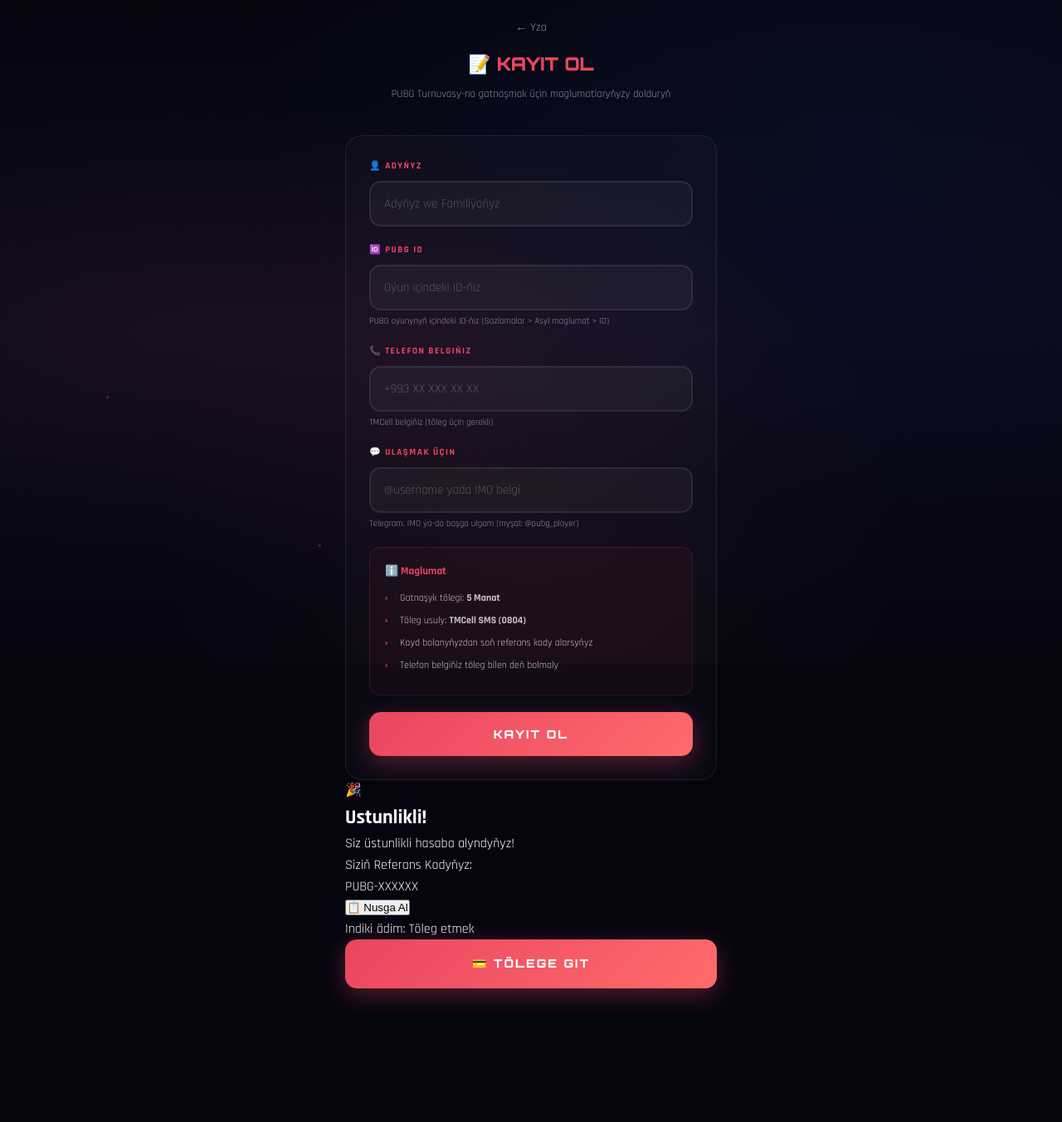
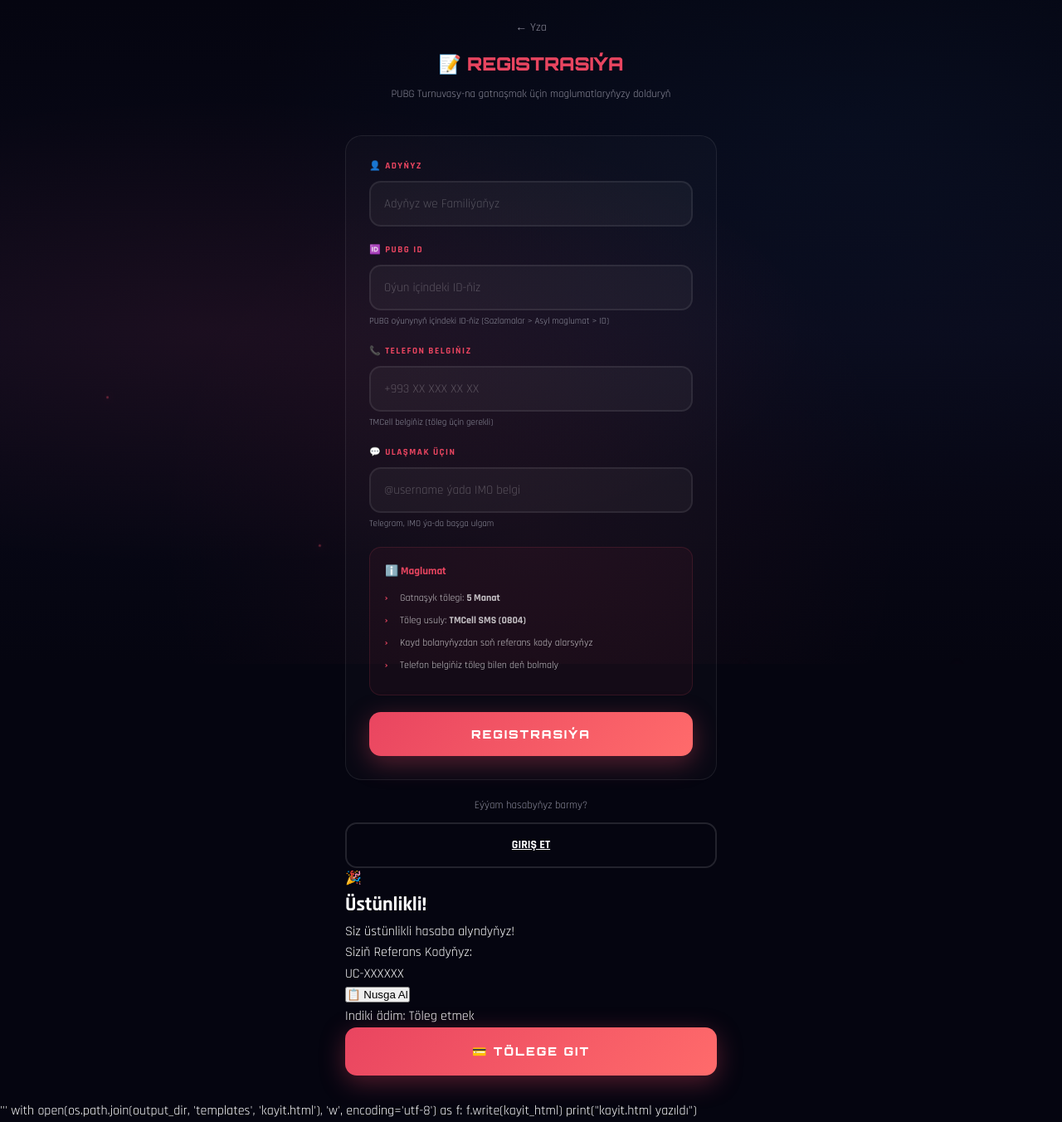
Before and after one commit to kemabr/Turnir-tazesi, a Python web app: template templates/kayit.html in a window 1280 px wide. Shown: the whole page at 83% size. Before the commit the page ends 1213 px from the top, so only its background shows below. Run offline with Jinja, Linux system fonts and the light colour scheme; the template is opened without the code that fills it, so the values that code supplies are empty.

Commit message:
Update kayit.html

```diff
--- a/templates/kayit.html
+++ b/templates/kayit.html
@@ -2,8 +2,8 @@
 <html lang="tk">
 <head>
     <meta charset="UTF-8">
-    <meta name="viewport" content="width=device-width, initial-scale=1.0">
-    <title>Kayit Ol - PUBG Turnuvasy</title>
+    <meta name="viewport" content="width=device-width, initial-scale=1.0, maximum-scale=1.0, user-scalable=no">
+    <title>Registrasiýa - UC Market</title>
     <link rel="stylesheet" href="{{ url_for('static', filename='css/style.css') }}">
     <link href="https://fonts.googleapis.com/css2?family=Orbitron:wght@400;700;900&family=Rajdhani:wght@400;500;700&display=swap" rel="stylesheet">
 </head>
@@ -12,12 +12,14 @@
         <div class="particle"></div>
         <div class="particle"></div>
         <div class="particle"></div>
+        <div class="particle"></div>
+        <div class="particle"></div>
     </div>
 
     <div class="container">
         <header class="form-header">
             <a href="/" class="back-btn">← Yza</a>
-            <h1>📝 KAYIT OL</h1>
+            <h1>📝 REGISTRASIÝA</h1>
             <p>PUBG Turnuvasy-na gatnaşmak üçin maglumatlaryňyzy dolduryň</p>
         </header>
 
@@ -41,8 +43,8 @@
 
             <div class="form-group">
                 <label for="ulasim">💬 Ulaşmak Üçin</label>
-                <input type="text" id="ulasim" name="ulasim" placeholder="@username yada IMO belgi" required>
-                <small class="form-hint">Telegram, IMO ýa-da başga ulgam (myşal: @pubg_player)</small>
+                <input type="text" id="ulasim" name="ulasim" placeholder="@username ýada IMO belgi" required>
+                <small class="form-hint">Telegram, IMO ýa-da başga ulgam</small>
             </div>
 
             <div class="form-info-box">
@@ -56,21 +58,26 @@
             </div>
 
             <button type="submit" class="btn-submit" id="submit-btn">
-                <span class="btn-text">KAYIT OL</span>
+                <span class="btn-text">REGISTRASIÝA</span>
                 <span class="btn-loader" style="display:none;">⏳</span>
             </button>
         </form>
+
+        <div style="text-align: center; margin-top: 20px;">
+            <p style="font-size: 13px; color: var(--text-muted);">Eýýam hasabyňyz barmy?</p>
+            <a href="/giris" class="btn-secondary" style="margin-top: 10px;">GIRIŞ ET</a>
+        </div>
 
         <!-- Başarılı Kayıt Modal -->
         <div class="modal" id="success-modal">
             <div class="modal-content success-modal">
                 <div class="success-icon">🎉</div>
-                <h2>Ustunlikli!</h2>
-                <p>Siz üstunlikli hasaba alyndyňyz!</p>
+                <h2>Üstünlikli!</h2>
+                <p>Siz üstünlikli hasaba alyndyňyz!</p>
 
                 <div class="ref-code-box">
                     <span class="ref-label">Siziň Referans Kodyňyz:</span>
-                    <div class="ref-code" id="ref-code-display">PUBG-XXXXXX</div>
+                    <div class="ref-code" id="ref-code-display">UC-XXXXXX</div>
                     <button class="btn-copy" onclick="copyRefCode()">📋 Nusga Al</button>
                 </div>
 
@@ -134,4 +141,9 @@
         }
     </script>
 </body>
-</html>
+</html>'''
+
+with open(os.path.join(output_dir, 'templates', 'kayit.html'), 'w', encoding='utf-8') as f:
+    f.write(kayit_html)
+
+print("kayit.html yazıldı")
```
